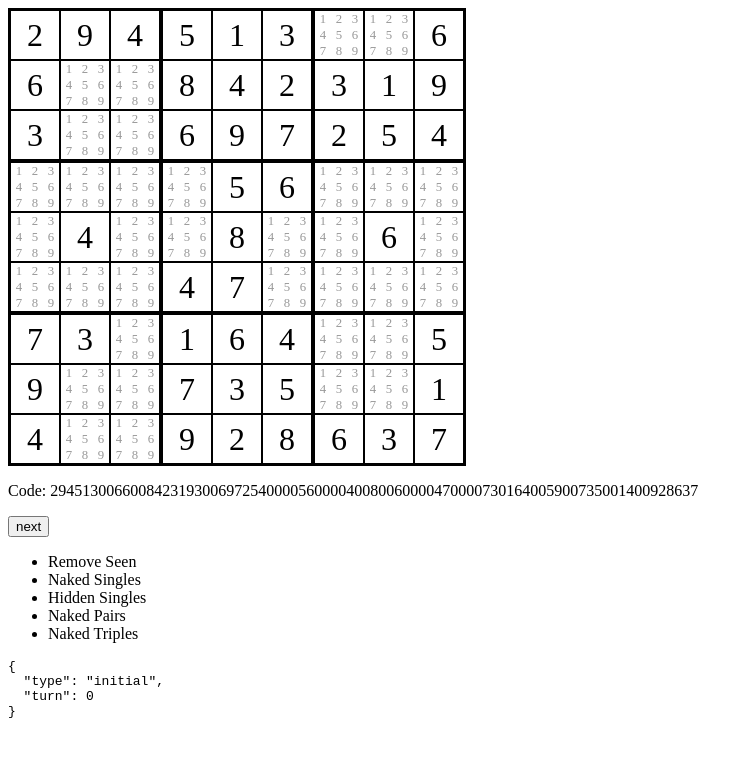
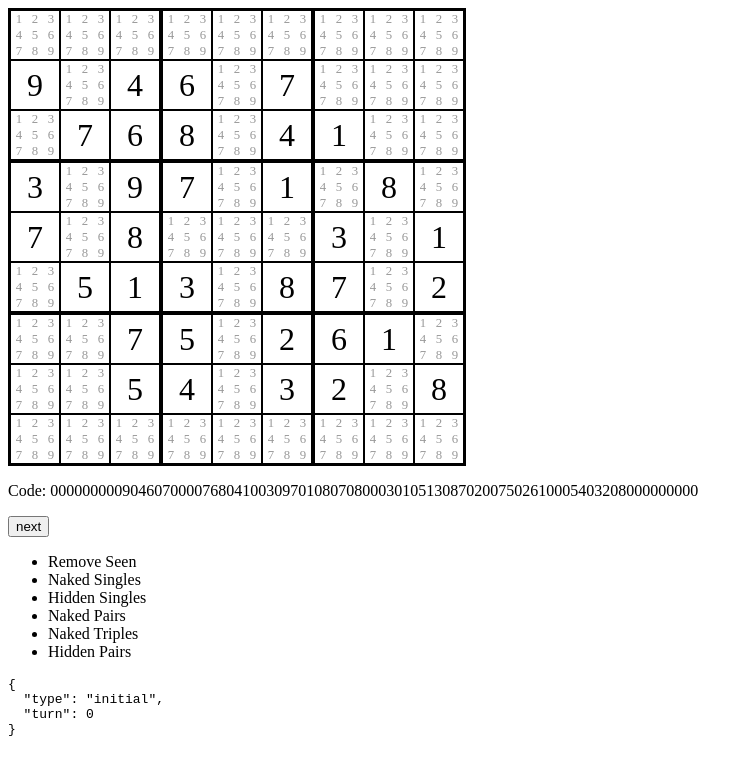
Before and after one commit to phjardas/sudoku, a React (Vite) app: page / in a window 1280 px wide. Shown: the top 774 px of the page, without its empty margins (0-753 px from the left). Built offline with nearby package versions, Linux system fonts and the light colour scheme.

Commit message:
hidden pairs

```diff
--- a/src/App.tsx
+++ b/src/App.tsx
@@ -10,9 +10,11 @@ const nakedPair =
   "400000938032094100095300240370609004529001673604703090957008300003900400240030709";
 const nakedTriple =
   "294513006600842319300697254000056000040080060000470000730164005900735001400928637";
+const hiddenPairs =
+  ".........9.46.7....768.41..3.97.1.8.7.8...3.1.513.87.2..75.261...54.32.8.........";
 
 export default function App() {
-  const board = useMemo(() => parseBoard(nakedTriple), []);
+  const board = useMemo(() => parseBoard(hiddenPairs), []);
 
   return <GameDisplay board={board} />;
 }
--- /dev/null
+++ b/src/solver/hidden-pairs.ts
@@ -0,0 +1,64 @@
+import { Cell, CellBlock } from "../game";
+import { arrayEquals } from "../utils";
+import type { SolverAction, SolverStrategy } from "./types";
+
+export const hiddenPairs: SolverStrategy = {
+  id: "hidden-pairs",
+  label: "Hidden Pairs",
+  perform: ({ board }) => {
+    return {
+      actions: board.boxes.flatMap(findHiddenPairs),
+    };
+  },
+};
+
+function findHiddenPairs(box: CellBlock): ReadonlyArray<SolverAction> {
+  const actions: Array<SolverAction> = [];
+
+  for (let i = 1; i <= 9; i++) {
+    const cellsA = box.cells.filter((c) => c.candidates.includes(i));
+
+    if (cellsA.length === 2) {
+      for (let j = i + 1; j <= 9; j++) {
+        const cellsB = box.cells.filter((c) => c.candidates.includes(j));
+
+        if (
+          arrayEquals(cellsA, cellsB) &&
+          cellsA.some((cell) => cell.candidates.length > 2)
+        ) {
+          actions.push(...createTupleActions(cellsA, [i, j]));
+        }
+      }
+    }
+  }
+
+  return actions;
+}
+
+function createTupleActions(
+  tuple: ReadonlyArray<Cell>,
+  candidates: ReadonlyArray<number>
+): ReadonlyArray<SolverAction> {
+  const removals: ReadonlyArray<SolverAction> = tuple.flatMap((cell) =>
+    cell.candidates
+      .filter((c) => !candidates.includes(c))
+      .map((candidate) => ({
+        type: "remove-candidate",
+        row: cell.row.nr,
+        column: cell.column.nr,
+        value: candidate,
+      }))
+  );
+
+  const highlights: ReadonlyArray<SolverAction> = tuple.flatMap((cell) =>
+    candidates.map((candidate) => ({
+      type: "highlight-candidate",
+      row: cell.row.nr,
+      column: cell.column.nr,
+      value: candidate,
+      color: 1,
+    }))
+  );
+
+  return [...highlights, ...removals];
+}
--- a/src/solver/index.ts
+++ b/src/solver/index.ts
@@ -1,4 +1,5 @@
 import type { Board } from "../game";
+import { hiddenPairs } from "./hidden-pairs";
 import { hiddenSingles } from "./hidden-singles";
 import { nakedPairs } from "./naked-pairs";
 import { nakedSingles } from "./naked-singles";
@@ -18,6 +19,7 @@ export class Solver {
     hiddenSingles,
     nakedPairs,
     nakedTriples,
+    hiddenPairs,
   ];
   state: SolverState = { type: "initial", turn: 0 };
 
--- a/src/utils.ts
+++ b/src/utils.ts
@@ -17,15 +17,15 @@ export function containsAny<T>(
   return haystack.some((h) => needles.includes(h));
 }
 
-export function union(
-  ...lists: ReadonlyArray<ReadonlyArray<number>>
-): ReadonlyArray<number> {
+export function union<T>(
+  ...lists: ReadonlyArray<ReadonlyArray<T>>
+): ReadonlyArray<T> {
   return [...new Set(lists.flatMap((l) => l))].toSorted();
 }
 
-export function intersection(
-  ...lists: ReadonlyArray<ReadonlyArray<number>>
-): ReadonlyArray<number> {
+export function intersection<T>(
+  ...lists: ReadonlyArray<ReadonlyArray<T>>
+): ReadonlyArray<T> {
   if (lists.length === 0) return [];
   return lists.reduce((acc, list) => acc.filter((n) => list.includes(n)));
 }
```
